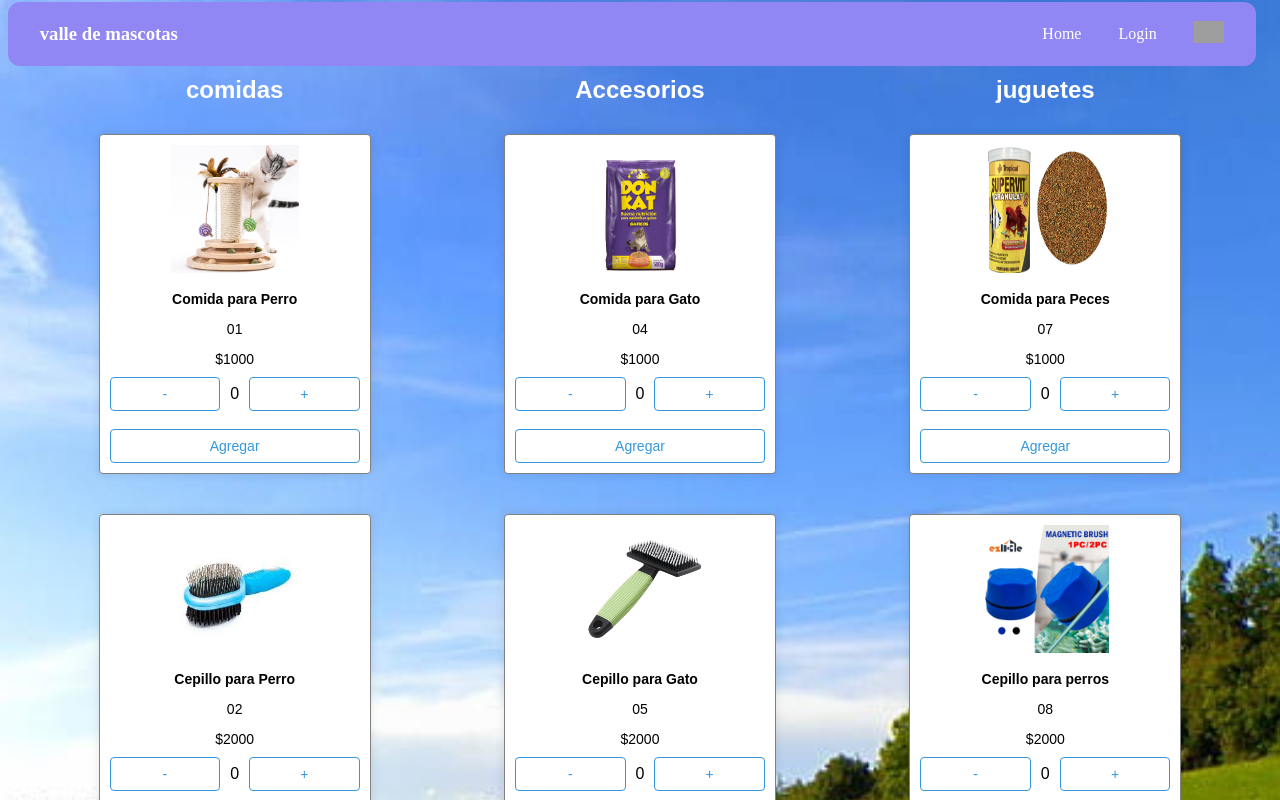
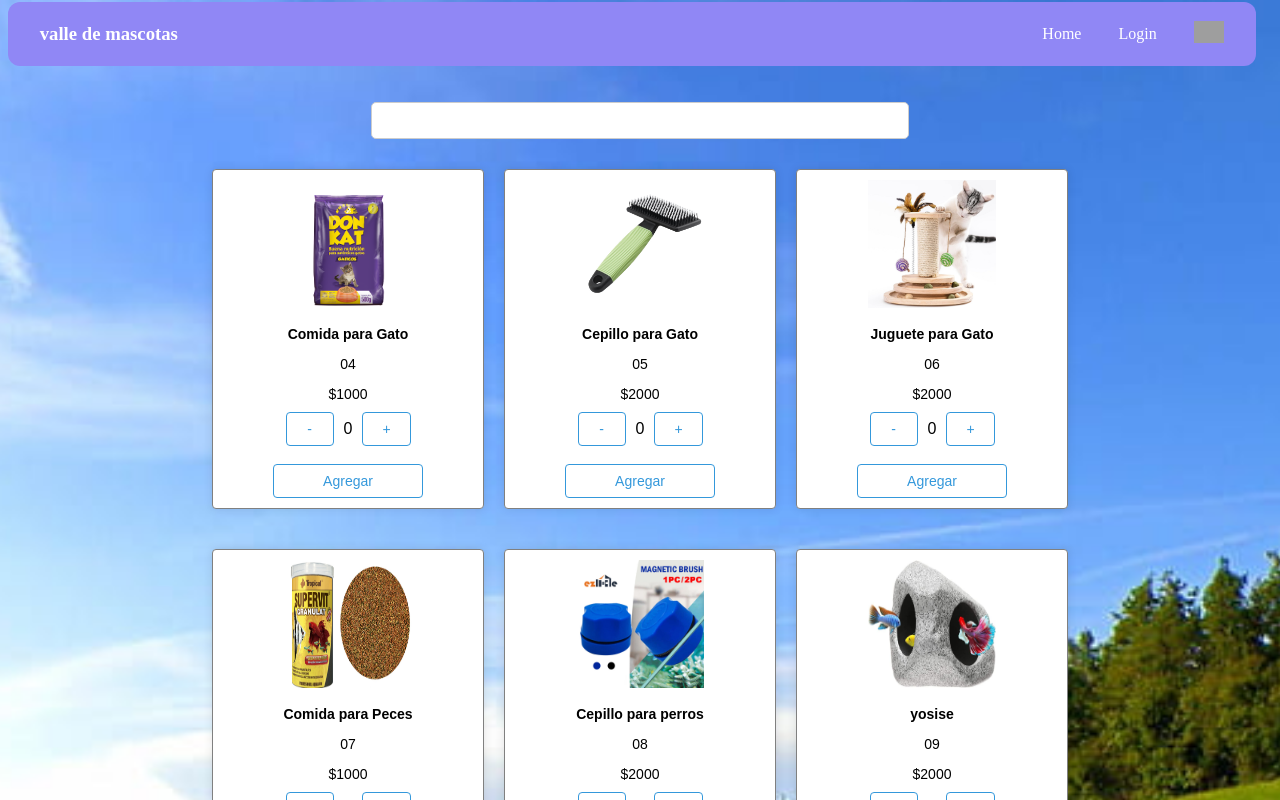
Before and after one commit to paulinaaguir/valledemascotas, a React (Vite) app: page /productos in a window 1280 px wide. Shown: the top 800 px of the page. Built offline with nearby package versions, Linux system fonts and the light colour scheme; grey boxes are pictures that could not be loaded.

Commit message:
barra de busqueda y borrado de pregunta de seguridad

```diff
--- a/src/App.jsx
+++ b/src/App.jsx
@@ -6,7 +6,7 @@ import Productos from "./views/Productos";
 import Carrito from "./views/Carrito";
 import Login from "./views/Login.jsx";
 import RecoverPass from "./views/RecoverPass.jsx";
-import ProductosCrud from "./viewAdmin/ProductosCrud.jsx"
+import ProductosCrud from "./viewAdmin/productosCrud.jsx"
 import RegisterUs from "./views/RegisterUs.jsx"
 import DeleteProducto from "./viewAdmin/DeleteProducto.jsx";
 function App() {
--- a/src/components/Producto.jsx
+++ b/src/components/Producto.jsx
@@ -42,7 +42,7 @@ const Producto = ({imagen, precio, referencia, marca, onAgregarAlCarrito,
         </div>
         {mostrarBoton && (
           <div>
-            <div className="cantidad-botones">
+            <div id= "botoncito" className="cantidad-botones">
               <Button label="-" fn={handleRestarCantidad} />
               <p className="cantidad">{cantidad}</p>
               <Button
@@ -55,7 +55,9 @@ const Producto = ({imagen, precio, referencia, marca, onAgregarAlCarrito,
               />
             </div>
             <br />
+            <div id="buttonAgregar">
             <Button label="Agregar" fn={handleClickAgregarAlCarrito} />
+            </div>
           </div>
         )}
       </div>
--- a/src/styles/Loguin.css
+++ b/src/styles/Loguin.css
@@ -12,7 +12,7 @@
 .login-form {
   position: absolute;
   width: 400px;
-  height: 380px;
+  height: 400px;
   border-radius: 10px;
   background-color: #fff; /* White background for the form */
   box-shadow: 0 0 10px rgba(0, 0, 0, 0.1); /* Subtle shadow */
@@ -42,7 +42,7 @@ label {
 input[type="text"],
 input[type="password"] {
   position: relative;
-  width: auto;
+  width: 60%;
   padding: 10px;
   border: 1px solid #ccc;
   border-radius: 5px;
@@ -50,14 +50,16 @@ input[type="password"] {
 }
 
 button {
-
-  padding: 10px 20px;
   background-color: #007bff; /* Blue button color */
   color: #fff;
   border: none;
   border-radius: 5px;
   cursor: pointer;
   transition: background-color 0.3s ease-in-out;
+}
+.buttonSub{
+  margin: auto;
+  width: 50%;
 }
 
 button:hover {
--- a/src/styles/Producto.css
+++ b/src/styles/Producto.css
@@ -54,3 +54,12 @@
   margin: 0 10px;
   color: black;
 }
+
+#botoncito{
+margin: auto;
+  width: 50%;
+}
+#buttonAgregar{
+  margin: auto;
+  width: 60%;
+}
--- a/src/styles/Productos.css
+++ b/src/styles/Productos.css
@@ -1,16 +1,18 @@
 .div-principal {
-  display: flex;
-  justify-content: space-between;
+  display: grid;
   width: 100%;
   flex-wrap: wrap;
-  justify-content: space-around
+  padding-top: 3%;
+  justify-content: space-around;
+
 }
 .div-hijo {
   text-align: center;
-
   padding: 10px;
   box-sizing: border-box;
   background-color: transparent;
+  display: grid;
+  grid-template-columns: auto auto auto;
 }
 @media (max-width: 768px) {
   .div-principal {
@@ -18,5 +20,24 @@
     width: 300px;
     margin-left: 8%;
   }
-
+  .div-hijo {
+    text-align: center;
+    margin: auto;
+    box-sizing: border-box;
+    background-color: transparent;
+    display: grid;
+    grid-template-columns: auto;
   }
+  .div-principal {
+    display: flex;
+    justify-content: center;
+    width: 70%;
+    flex-wrap: wrap;
+  }
+  .div-principal > div > input{
+    margin: auto;
+    padding: auto;
+    margin-left: 1.5rem;
+    width: 100%;
+  }
+  }
--- a/src/styles/RecoverPass.css
+++ b/src/styles/RecoverPass.css
@@ -12,7 +12,7 @@
   .recover-form {
     position: absolute;
     width: 400px;
-    height: 420px;
+    height: 400px;
     border-radius: 10px;
     background-color: #fff; /* White background for the form */
     box-shadow: 0 0 10px rgba(0, 0, 0, 0.1); /* Subtle shadow */
@@ -26,6 +26,3 @@
     border-radius: 5px;
     box-sizing: border-box; /* Ensures padding doesn't affect input width */
   }
-  .recover-shit {
-    margin-bottom: -10px;
-  }
--- a/src/views/Login.jsx
+++ b/src/views/Login.jsx
@@ -69,7 +69,7 @@ const Login = () => {
                 placeholder="Ingresa tu contraseña"
               />
             </div>
-            <button type="submit">Ingresar</button>
+            <button className = "buttonSub" type="submit">Ingresar</button>
             <br />
             <br />
             <a onClick={passChange}>¿Olvidaste tu contraseña?</a>
--- a/src/views/Productos.jsx
+++ b/src/views/Productos.jsx
@@ -1,4 +1,4 @@
-import React, { useEffect } from "react";
+import React, { useEffect, useState } from "react";
 import "../components/Producto";
 import Producto from "../components/Producto";
 import "../styles/Productos.css";
@@ -11,6 +11,8 @@ import imgContainer5 from "../assets/jugueteGato.jpg"
 import imgContainer6 from "../assets/comidaPeces.jpg"
 import imgContainer7 from "../assets/cepilloPeces.jpg"
 import imgContainer8 from "../assets/juguetePeces.jpg"
+
+
 
 let state = false
 //import imgContainer3 from "../assets/cepilloGato.png"
@@ -70,29 +72,7 @@ const Productos = () => {
   //para poder borrar el hp local xD
   const productoEnCarro = obtenerProductosEnCarrito();
 
-  let productosIzquierda = [
-    //lista de diccionarios [{}]
-    //esto se hace para poder guardar mas cositas, es un diccionario de datos es como un json xD
-    {
-      marca: "Comida para Perro",
-      pathImg: imgContainer,
-      precio: "1000",
-      referencia: "01",
-    },
-    {
-      marca: "Cepillo para Perro",
-      pathImg: imgContainer1,
-      precio: "2000",
-      referencia: "02",
-    },
-    {
-      marca: "Juguete para Perro",
-      pathImg: imgContainer2,
-      precio: "2000",
-      referencia: "03",
-    },
-  ];
-  const productosMitad = [
+  let productos = [
     //lista de diccionarios [{}]
     //esto se hace para poder guardar mas cositas, es un diccionario de datos es como un json xD
     {
@@ -113,10 +93,6 @@ const Productos = () => {
       precio: "2000",
       referencia: "06",
     },
-  ];
-  const productosDerecha = [
-    //lista de diccionarios [{}]
-    //esto se hace para poder guardar mas cositas, es un diccionario de datos es como un json xD
     {
       marca: "Comida para Peces",
       pathImg: imgContainer6,
@@ -135,8 +111,46 @@ const Productos = () => {
       precio: "2000",
       referencia: "09",
     },
+    {
+      marca: "Comida para Perro",
+      pathImg: imgContainer,
+      precio: "1000",
+      referencia: "01",
+    },
+    {
+      marca: "Cepillo para Perro",
+      pathImg: imgContainer1,
+      precio: "2000",
+      referencia: "02",
+    },
+    {
+      marca: "Juguete para Perro",
+      pathImg: imgContainer2,
+      precio: "2000",
+      referencia: "03",
+    }
   ];
-  const nuevosProductosIzquierda = productosIzquierda.map((item) => {
+
+  //Cambios evidentes
+  let data = ""
+  const [searchInput, setSearchInput] = useState("")
+
+  React.useEffect(() => {
+
+  }, [searchInput, data])
+
+  const FilteredData = (data) => {
+
+    return searchInput == "" ? data : data?.filter(
+      (item) => {
+        return Object.keys(item).some((text, index) => {
+          return item[text]?.toString()?.toLowerCase()?.includes(searchInput.toLowerCase())
+        })
+      }
+    );
+  };
+
+  const nuevosProductos = productos.map((item) => {
     const productoEnCarroEncontrado = productoEnCarro.find(
       (producto) => item.referencia === producto.referencia
     );
@@ -147,7 +161,7 @@ const Productos = () => {
       disableButton: !!productoEnCarroEncontrado,
     };
   });
-  productosIzquierda = nuevosProductosIzquierda;
+  productos = nuevosProductos;
   return (
     <>
       {/* <Producto
@@ -156,50 +170,18 @@ const Productos = () => {
         precio={item.precio}
         referencia={item.referencia}
       /> */}
+
       <div class="div-principal">
+        <div className="filter">
+          <input type="text" className="filterInput" onChange={(e) => {
+            setSearchInput(e.target.value)
+            console.log(searchInput)
+          }} />
+        </div>
+
         <div class="div-hijo">
-          <h2>comidas</h2>
-          {productosIzquierda &&
-            productosIzquierda.map((producto, index) => {
-              //el mapeo permite modificar objetos
-              //Se revisa que productos no sea undefined para que no explote, si no es undefined hace lo de la derecha, el mapeo
-              //variable de desicion jaja
-              return (
-                <Producto
-                  marca={producto.marca}
-                  imagen={producto.pathImg}
-                  precio={producto.precio}
-                  referencia={producto.referencia}
-                  onAgregarAlCarrito={(producto) => {
-                    agregarCarrito(producto);
-                  }}
-                />
-              );
-            })}
-        </div>
-        <div class="div-hijo">
-          <h2>Accesorios</h2>
-          {productosMitad &&
-            productosMitad.map((producto, index) => {
-              //el mapeo permite modificar objetos
-              //Se revisa que productos no sea undefined para que no explote, si no es undefined hace lo de la derecha, el mapeo
-              return (
-                <Producto
-                  marca={producto.marca}
-                  imagen={producto.pathImg}
-                  precio={producto.precio}
-                  referencia={producto.referencia}
-                  onAgregarAlCarrito={(producto) => {
-                    agregarCarrito(producto);
-                  }}
-                />
-              );
-            })}
-        </div>
-        <div class="div-hijo">
-          <h2>juguetes</h2>
-          {productosDerecha &&
-            productosDerecha.map((producto, index) => {
+          {productos &&
+            FilteredData(productos).map((producto, index) => {
               return (
                 <Producto
                   marca={producto.marca}
--- a/src/views/RecoverPass.jsx
+++ b/src/views/RecoverPass.jsx
@@ -1,8 +1,6 @@
 import React from "react";
 import "../styles/RecoverPass.css";
 const RecoverPass = () => {
-  let preguntaSeguridad = "edad de su maldita madre"
-  let respuestaSeguridad = ""
 
   return (
     <>
@@ -10,15 +8,13 @@ const RecoverPass = () => {
         <div class="recover-form">
           <form className="form" action="#">
             <h1>Recuperar contraseña</h1>
-            <div class="recover-shit">
+            <div className="recover-shit">
               <label for="password">Ingrese nueva contraseña</label>
               <input type="password" id="password" name="password" className="recoverInput" placeholder="Ingresa tu contraseña"/>
               <label for="password">Ingrese nueva contraseña</label>
               <input type="password" id="password" className="recoverInput" name="password" placeholder="Ingresa tu nueva contraseña"/>
-              <label for="password">Pregunta de seguridad</label>
-              <input type="password" id="password" className="recoverInput"  name="password" placeholder={preguntaSeguridad}/>
             </div>
-            <button type="submit">Cambiar</button>
+            <button className = "buttonSub" type="submit">Cambiar</button>
           </form>
         </div>
       </div>
```
Also changed, not shown: src/hooks/useUser.js (line endings or trailing spaces).
